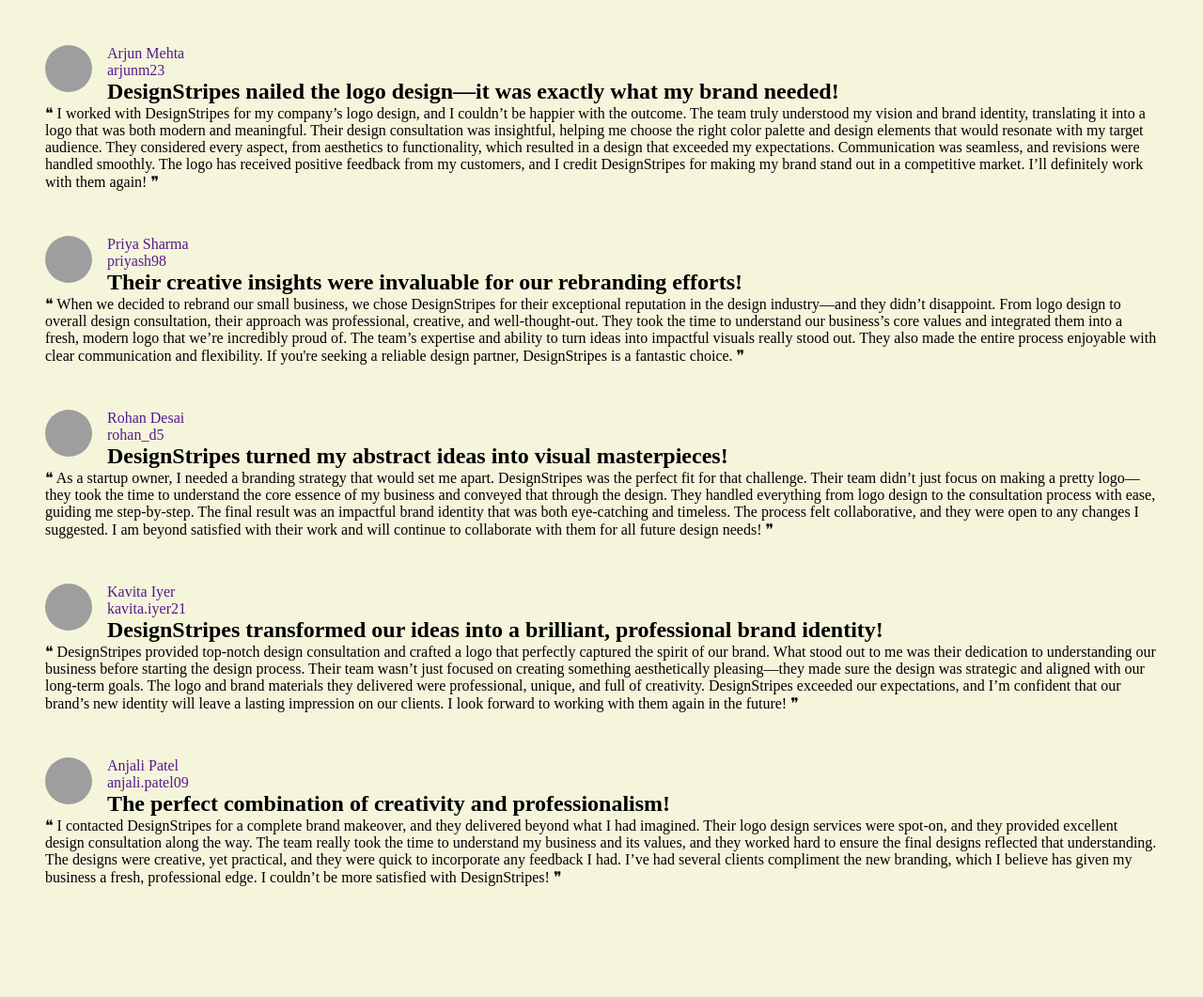
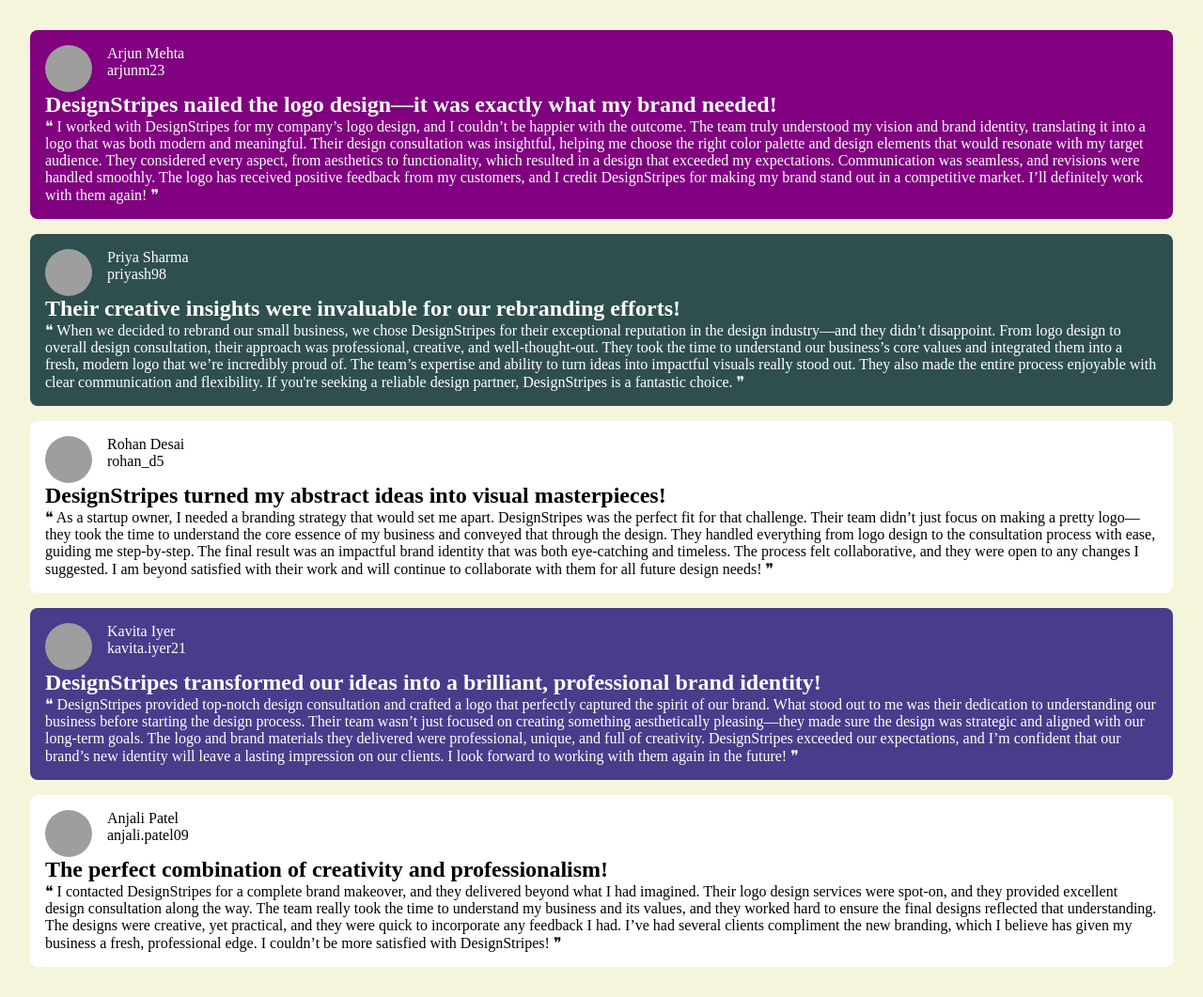
Before and after one commit to Honey-Sharma-git/CSS-Grid-Practice, a plain HTML site: page index.html in a window 1280 px wide. Shown: the whole page at 94% size. Before the commit the page ends 991 px from the top, so only its background shows below. Drawn offline with Linux system fonts and the light colour scheme; grey boxes are pictures that could not be loaded.

Commit message:
Added utility classes

```diff
--- a/index.html
+++ b/index.html
@@ -37,7 +37,7 @@
   </head>
   <body>
     <main class="testimonials-container">
-      <article class="testimonials">
+      <article class="testimonials purpleBg whiteText">
         <figure class="username">
           <img
             src="https://ui-avatars.com/api/?name=Arjun+Mehta&size=50&background=ff6f61&color=ffffff"
@@ -47,14 +47,14 @@
             width="50"
           />
           <figcaption>
-            <a href="" target="_blank"
+            <a class="whiteText" href="" target="_blank"
               ><span class="name">Arjun Mehta</span><br /><span class="id"
                 >arjunm23</span
               ></a
             >
           </figcaption>
         </figure>
-        <h2>
+        <h2 class="clear">
           DesignStripes nailed the logo design—it was exactly what my brand
           needed!
         </h2>
@@ -72,7 +72,7 @@
           a competitive market. I’ll definitely work with them again! &#x275E;
         </p>
       </article>
-      <article class="testimonials">
+      <article class="testimonials darkgrayBg whiteText">
         <figure class="username">
           <img
             src="https://ui-avatars.com/api/?name=Priya+Sharma&size=50&background=6a67ce&color=ffffff"
@@ -82,14 +82,14 @@
             width="50"
           />
           <figcaption>
-            <a href="" target="_blank"
+            <a class="whiteText" href="" target="_blank"
               ><span class="name">Priya Sharma</span><br /><span class="id"
                 >priyash98</span
               ></a
             >
           </figcaption>
         </figure>
-        <h2>
+        <h2 class="clear">
           Their creative insights were invaluable for our rebranding efforts!
         </h2>
         <p>
@@ -106,7 +106,7 @@
           choice. &#x275E;
         </p>
       </article>
-      <article class="testimonials">
+      <article class="testimonials whiteBg blackText">
         <figure class="username">
           <img
             src="https://ui-avatars.com/api/?name=Rohan+Desai&size=50&background=48bf91&color=ffffff"
@@ -116,14 +116,14 @@
             width="50"
           />
           <figcaption>
-            <a href="" target="_blank"
+            <a class="blackText" href="" target="_blank"
               ><span class="name">Rohan Desai</span><br /><span class="id"
                 >rohan_d5</span
               ></a
             >
           </figcaption>
         </figure>
-        <h2>
+        <h2 class="clear">
           DesignStripes turned my abstract ideas into visual masterpieces!
         </h2>
         <p>
@@ -140,7 +140,7 @@
           &#x275E;
         </p>
       </article>
-      <article class="testimonials">
+      <article class="testimonials darkblueBg whiteText">
         <figure class="username">
           <img
             src="https://ui-avatars.com/api/?name=Kavita+Iyer&size=50&background=ffbf00&color=ffffff"
@@ -150,14 +150,14 @@
             width="50"
           />
           <figcaption>
-            <a href="" target="_blank"
+            <a class="whiteText" href="" target="_blank"
               ><span class="name">Kavita Iyer </span><br /><span class="id"
                 >kavita.iyer21</span
               ></a
             >
           </figcaption>
         </figure>
-        <h2>
+        <h2 class="clear">
           DesignStripes transformed our ideas into a brilliant, professional
           brand identity!
         </h2>
@@ -175,7 +175,7 @@
           &#x275E;
         </p>
       </article>
-      <article class="testimonials">
+      <article class="testimonials whiteBg blackText">
         <figure class="username">
           <img
             src="https://ui-avatars.com/api/?name=Anjali+Patel&size=50&background=ff7f50&color=ffffff"
@@ -185,14 +185,16 @@
             width="50"
           />
           <figcaption>
-            <a href="" target="_blank"
+            <a class="blackText" href="" target="_blank"
               ><span class="name">Anjali Patel</span><br /><span class="id"
                 >anjali.patel09</span
               ></a
             >
           </figcaption>
         </figure>
-        <h2>The perfect combination of creativity and professionalism!</h2>
+        <h2 class="clear">
+          The perfect combination of creativity and professionalism!
+        </h2>
         <p>
           &#x275D; I contacted DesignStripes for a complete brand makeover, and
           they delivered beyond what I had imagined. Their logo design services
```
